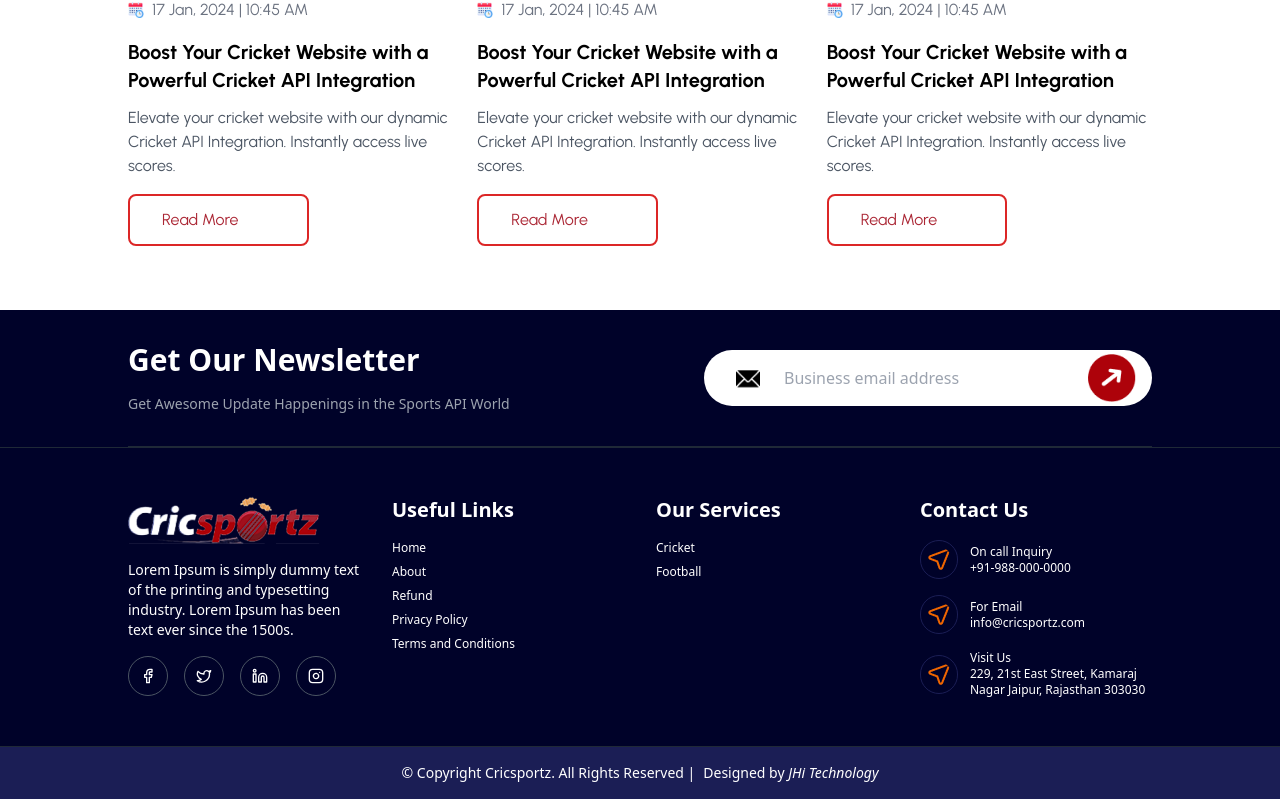
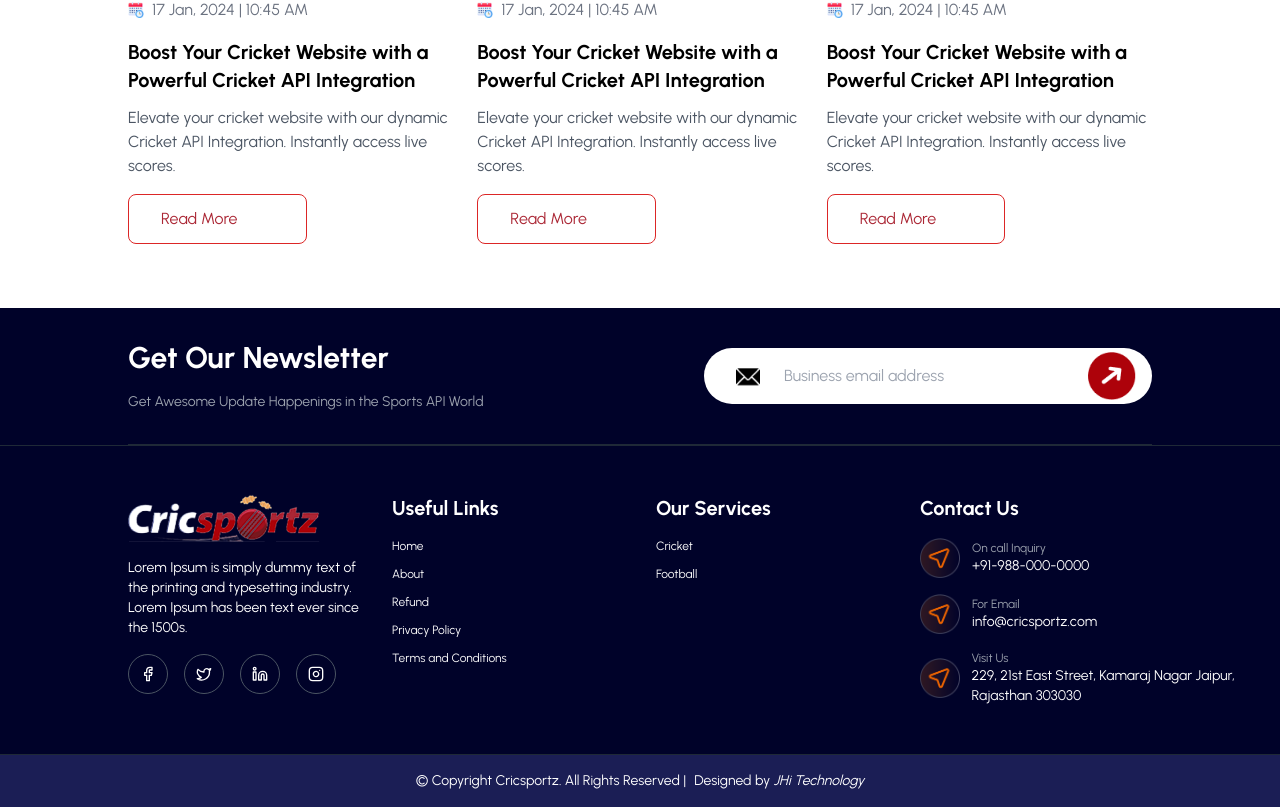
Before and after one commit to developerradheyshyam/cricsports-frontend, a Next.js app: page / in a window 1280 px wide. Shown: the part 10023-10830 px from the top of the page. Built offline with nearby package versions, Linux system fonts and the light colour scheme.

Commit message:
changes in footer

```diff
--- a/src/components/Footer.jsx
+++ b/src/components/Footer.jsx
@@ -2,10 +2,11 @@ import React from 'react';
 import { Facebook, Twitter, Linkedin, Instagram, Phone, Mail, MapPin } from "lucide-react";
 import { RxArrowTopRight } from "react-icons/rx";
 import Image from 'next/image';
+import { urbanist } from '@/utils/fonts';
 
 const Footer = () => {
   return (
-<footer className="bg-[#000229] text-white ">
+<footer className={`${urbanist.variable} font-urbanist bg-[#000229] text-white `}>
   {/* Newsletter Section */}
   <div className=" max-w-5xl mx-auto px-4 md:px-0 py-8 border-b border-gray-800">
     <div className="flex flex-col md:flex-row md:items-center md:justify-between gap-4">
@@ -68,7 +69,7 @@ const Footer = () => {
       {/* Useful Links */}
       <div>
         <h3 className="font-semibold mb-4 text-lg sm:text-xl">Useful Links</h3> {/* Adjusted font size */}
-        <ul className="space-y-2 text-xs">
+        <ul className="space-y-3 text-xs">
           <li><a href="#" className="text-white hover:text-white transition-colors">Home</a></li>
           <li><a href="#" className="text-white hover:text-white transition-colors">About</a></li>
           <li><a href="#" className="text-white hover:text-white transition-colors">Refund</a></li>
@@ -80,7 +81,7 @@ const Footer = () => {
       {/* Our Services */}
       <div>
         <h3 className="font-semibold mb-4 text-lg sm:text-xl">Our Services</h3>
-        <ul className="space-y-2 text-xs">
+        <ul className="space-y-3 text-xs">
           <li><a href="#" className="text-white hover:text-white transition-colors">Cricket</a></li>
           <li><a href="#" className="text-white hover:text-white transition-colors">Football</a></li>
         </ul>
@@ -91,24 +92,24 @@ const Footer = () => {
         <h3 className="font-semibold mb-4 text-lg sm:text-xl">Contact Us</h3>
         <ul className="space-y-4">
           <li className="flex items-center gap-3">
-            <img src={"/pointer-01.png"} alt="" className="border-[#1B1E55] border-[1px] rounded-full p-[6px]" />
+          <img src={"/arrow.png"} alt="" className=" w-10 h-10 " />
             <div>
-              <p className="text-xs text-white">On call Inquiry</p>
-              <p className="text-xs">+91-988-000-0000</p>
+              <p className="text-xs text-gray-400">On call Inquiry</p>
+              <p className="text-[14px]">+91-988-000-0000</p>
             </div>
           </li>
           <li className="flex items-center gap-3">
-            <img src={"/pointer-01.png"} alt="" className="border-[#1B1E55] border-[1px] rounded-full p-[6px]" />
+            <img src={"/arrow.png"} alt="" className=" w-10 h-10 " />
             <div>
-              <p className="text-xs text-white">For Email</p>
-              <p className="text-xs">info@cricsportz.com</p>
+              <p className="text-xs text-gray-400">For Email</p>
+              <p className="text-[14px]">info@cricsportz.com</p>
             </div>
           </li>
           <li className="flex items-center gap-3">
-            <img src={"/pointer-01.png"} alt="" className="border-[#1B1E55] border-[1px] rounded-full p-[6px]" />
+          <img src={"/arrow.png"} alt="" className=" w-10 h-10 " />
             <div>
-              <p className="text-xs text-white">Visit Us</p>
-              <p className="text-xs">229, 21st East Street, Kamaraj Nagar Jaipur, Rajasthan 303030</p>
+              <p className="text-xs text-gray-400">Visit Us</p>
+              <p className="text-[14px]"><span className='text-nowrap'>229, 21st East Street, Kamaraj Nagar Jaipur,</span> Rajasthan 303030</p>
             </div>
           </li>
         </ul>
--- a/src/screens/Blog.jsx
+++ b/src/screens/Blog.jsx
@@ -74,7 +74,7 @@ const BlogScreen = () => {
             </p>
 
             {/* Read More Button */}
-            <button className="flex space-x-3 justify-center  items-center mt-4 p-8  py-3 border-2 border-red-600 text-[#AB2735]  font-thin rounded-lg hover:bg-red-600 hover:text-white transition-colors">
+            <button className="flex space-x-3 justify-center  items-center mt-4 p-8  py-3 border-[1px] border-red-600 text-[#AB2735]  font-thin rounded-lg hover:bg-red-600 hover:text-white transition-colors">
               <span> Read More</span>
               <ArrowRight className="bg-red-700 p-1 rounded-full text-white" />
             </button>
```
Also changed, not shown: public/arrow.png (added).
